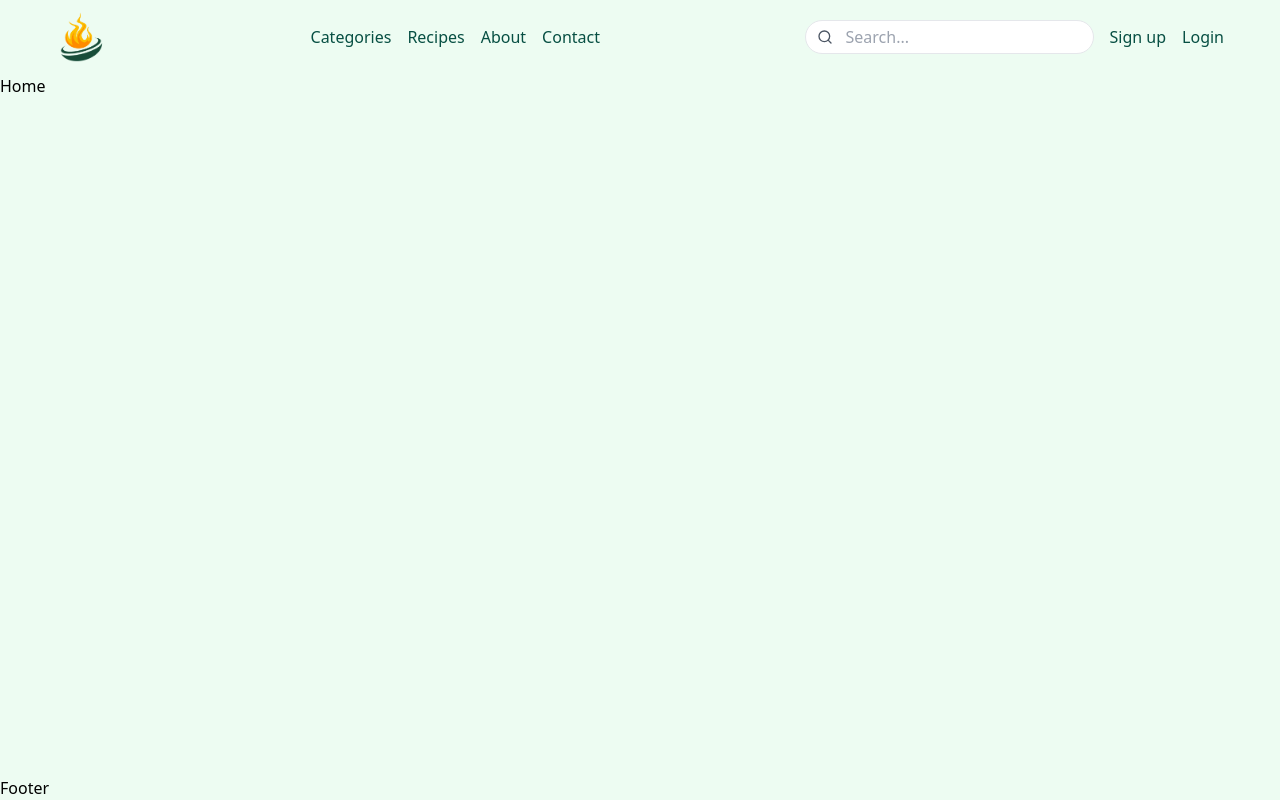
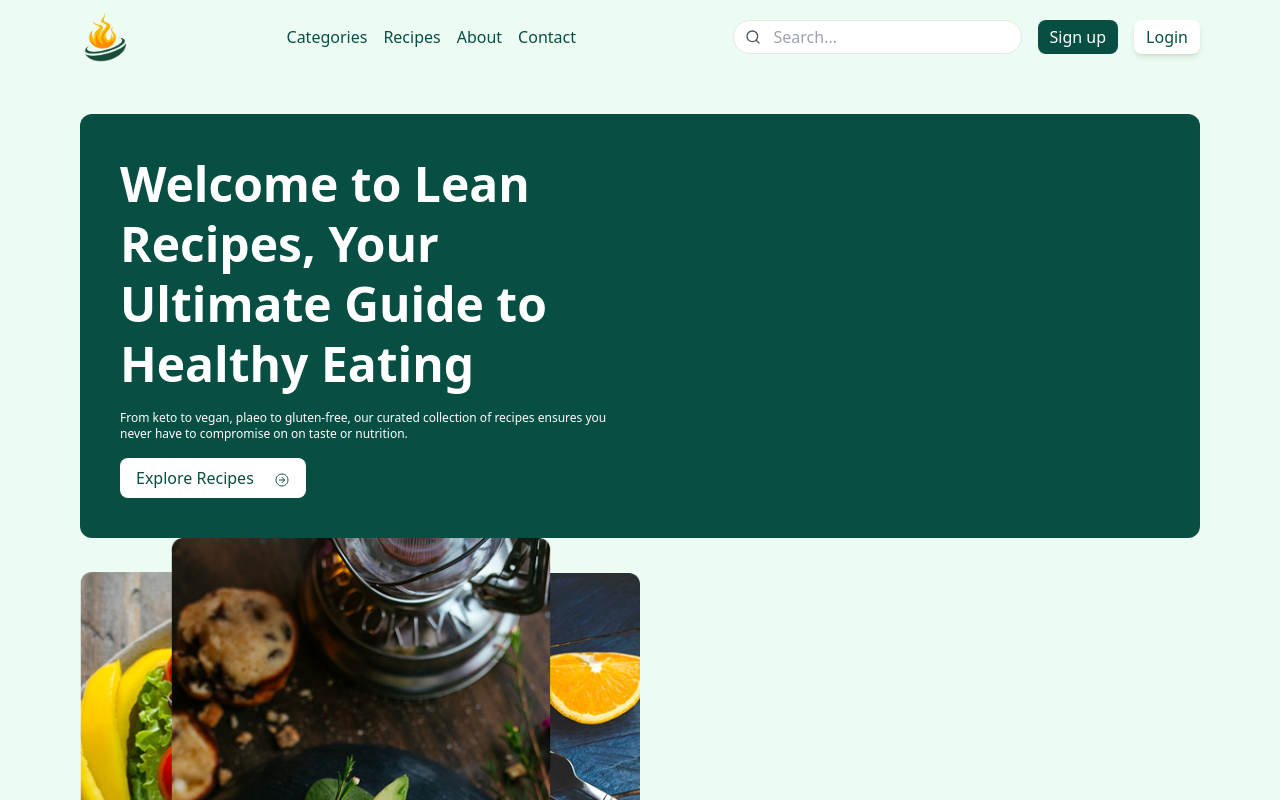
Before and after one commit to dsgnjoe/lean-recipes, a React (Vite) app: page / in a window 1280 px wide. Shown: the top 800 px of the page. Built offline with nearby package versions, Linux system fonts and the light colour scheme.

Commit message:
hero section

```diff
--- /dev/null
+++ b/src/components/Hero.jsx
@@ -0,0 +1,31 @@
+import HeroImg from '/hero-img.png'
+import { IoArrowForwardCircleOutline } from 'react-icons/io5'
+
+const Hero = () => {
+  return (
+    <div>
+      <div className='bg-heroGreen text-white font-sans w-full flex items-center justify-between p-10 rounded-xl mx-auto mt-10 '>
+        <div className='w-1/2'>
+          <h2 className='text-5xl font-bold leading-tight'>
+            Welcome to Lean Recipes, Your Ultimate Guide to Healthy Eating
+          </h2>
+
+          <p className='text-xs mt-4'>
+            From keto to vegan, plaeo to gluten-free, our curated collection of
+            recipes ensures you never have to compromise on on taste or
+            nutrition.
+          </p>
+          <button className='bg-white text-heroGreen py-2 px-4 rounded-lg mt-4 font-light'>
+            Explore Recipes{' '}
+            <IoArrowForwardCircleOutline className='inline-block ml-4' />
+          </button>
+        </div>
+      </div>
+      <div className='w-1/2'>
+        <img src={HeroImg} alt='hero Image' className='object-cover w-full' />
+      </div>
+    </div>
+  )
+}
+
+export default Hero
--- a/src/components/Navbar.jsx
+++ b/src/components/Navbar.jsx
@@ -1,6 +1,7 @@
 import { Link } from 'react-router-dom'
 import Logo from '/logo.png'
 import { FiSearch } from 'react-icons/fi'
+import { GiHamburger } from 'react-icons/gi'
 
 const Navbar = () => {
   const navElement = [
@@ -11,7 +12,7 @@ const Navbar = () => {
   ]
 
   return (
-    <nav className='flex justify-between items-center bg-transparent text-heroGreen p-3 px-14'>
+    <nav className='flex justify-between items-center bg-transparent text-heroGreen p-3 px-20'>
       <Link to={'/'}>
         <img src={Logo} alt='learn recipe logo' width={50} height={50} />
       </Link>
@@ -33,8 +34,10 @@ const Navbar = () => {
             className='pl-10 pr-4 py-1 border rounded-full'
           />
         </div>
-        <button>Sign up</button>
-        <button>Login</button>
+        <button className='bg-heroGreen text-white rounded-lg px-3'>
+          Sign up
+        </button>
+        <button className='bg-white rounded-lg px-3 shadow-md'>Login</button>
       </div>
     </nav>
   )
--- a/src/pages/Home.jsx
+++ b/src/pages/Home.jsx
@@ -1,5 +1,11 @@
+import Hero from '../components/Hero'
+
 const Home = () => {
-  return <div>Home</div>
+  return (
+    <div className='mx-20'>
+      <Hero />
+    </div>
+  )
 }
 
 export default Home
```
